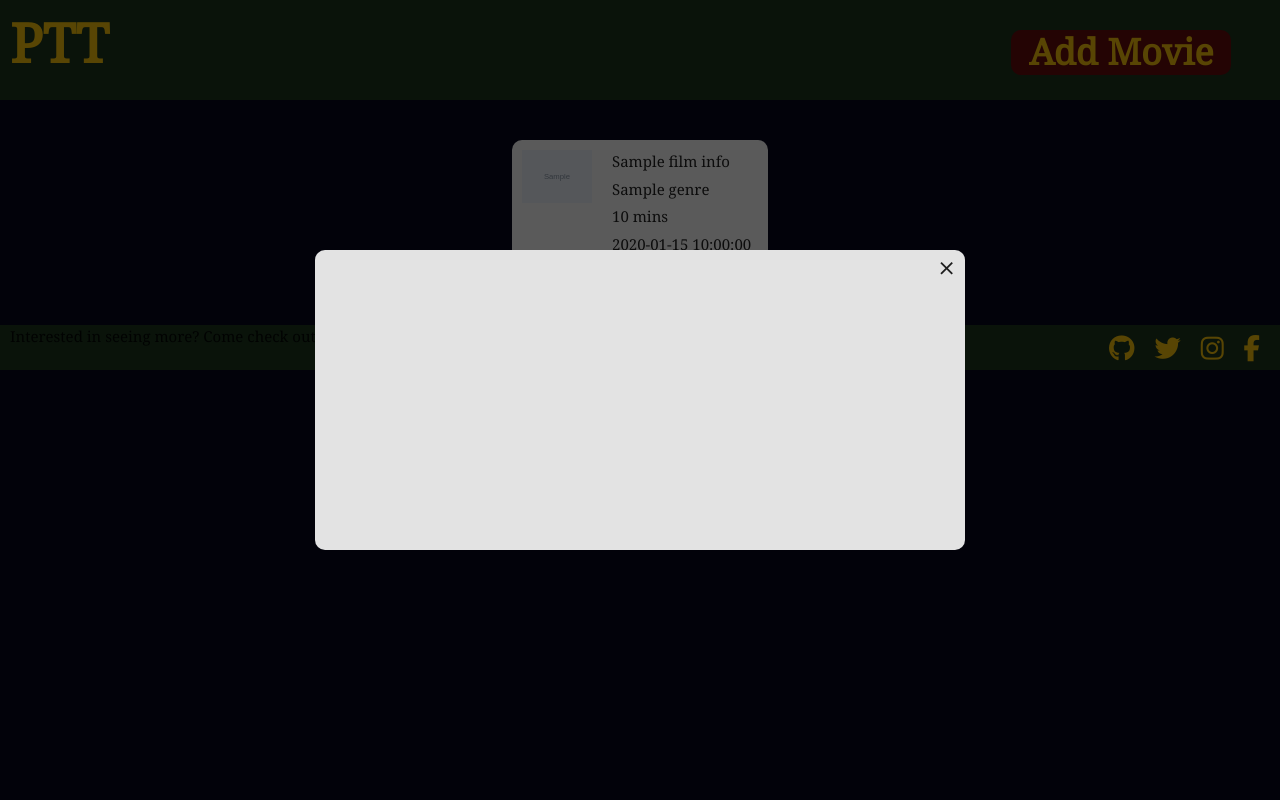
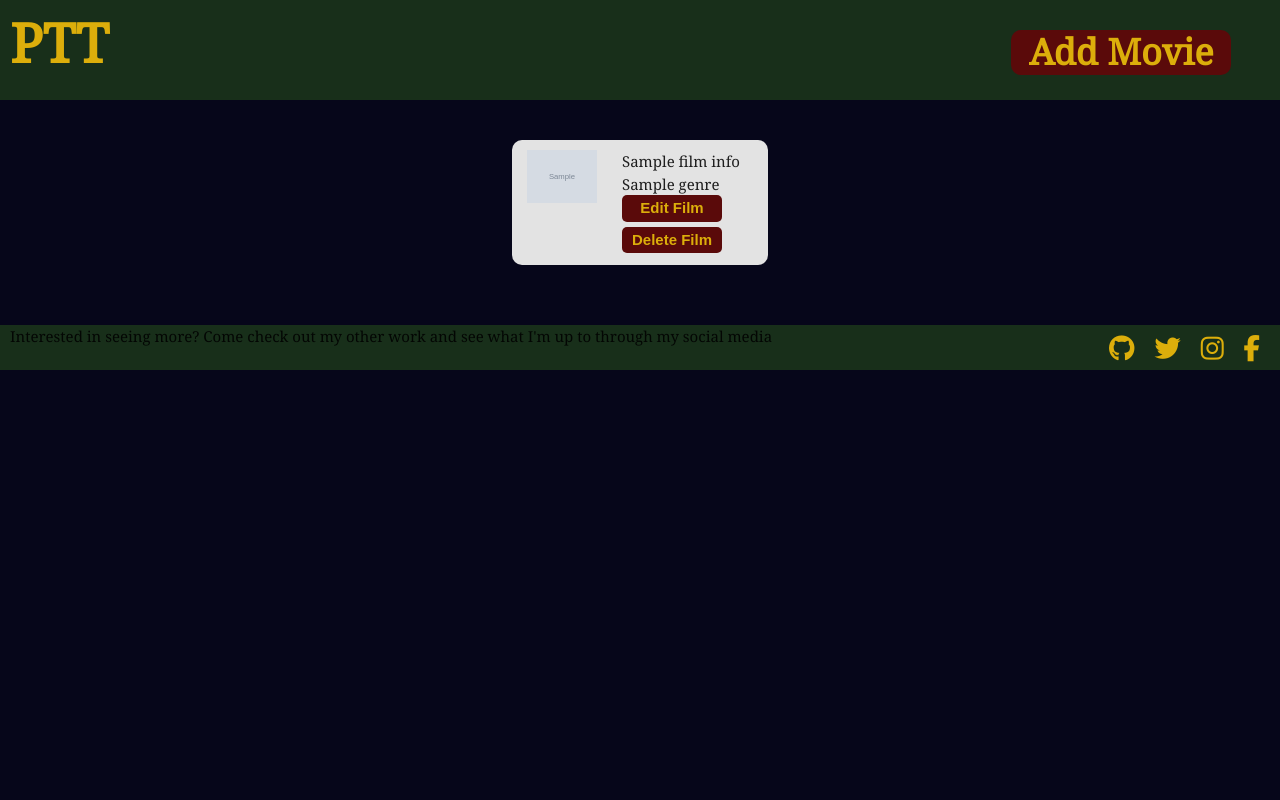
Before and after one commit to OGMyst/milestone-Project-three, a Flask app: page /films in a window 1280 px wide. Run offline with Flask 2, Linux system fonts and the light colour scheme; grey boxes marked "Sample" are stand-in pictures; a database or web service that is not in the repository returns one stand-in record (values such as "Sample title"); some libraries are stand-ins or nearby versions.

Commit message:
Added edit and delete buttons, funtionality to come

```diff
--- a/run.py
+++ b/run.py
@@ -1,7 +1,6 @@
 import os
 from flask import Flask, render_template, url_for, redirect, request
 from flask_pymongo import PyMongo
-from bson.objectid import ObjectId
 
 if os.path.exists("env.py"):
     import env
@@ -38,7 +37,6 @@ def insert_film():
     return redirect(url_for('add_movie'))
 
 
-
 @app.route('/home')
 def filler():
     hello = env
--- a/static/css/style.css
+++ b/static/css/style.css
@@ -211,8 +211,17 @@ textarea{
     background-color: #E3E3E3;
 }
 
+.poster-box{
+    width: 100px;
+    padding: 10px;
+    text-align: center;
+}
+
+.poster-box a{
+    font-size: 100%;
+}
+
 .film-poster{
-    margin: 10px;
     width: 70px;
 }
 
@@ -221,9 +230,33 @@ textarea{
 }
 
 .film-info p{
-    margin: 0 0 5px;
+    margin: 0;
 }
 
+#date-of-film,
+#duration-of-film{
+    display: none;
+}
+
+.change-box{
+    padding-bottom: 5px;
+}
+
+.change-film{
+    width: 100px;
+    background-color: #5A0A0A;
+    padding: 5px;
+    text-align: center;
+    border-radius: 5px;
+}
+
+.change-text{
+    font-family: 'Josefin Sans', sans-serif;
+    font-weight: 600;
+    font-size: 100%;
+    margin: 0 auto;
+    color: #DCAE0B;
+}
 /*------------MODAL------------ */
 #modal-background{
     background: rgba(0, 0, 0, 0.6);
@@ -231,7 +264,7 @@ textarea{
     width:100%;
     position: absolute;
     top: 0;
-    display: flex;
+    display: none;
     justify-content: center;
     align-items: center;
 }
--- a/templates/films.html
+++ b/templates/films.html
@@ -4,15 +4,25 @@
     {% for category in films %}
     <div class="film-card">
         <div class="poster-box">
-            <a href="{{url_for('film_info', film_id=category._id)}}">
+            <a href="">
                 <img class="film-poster" src="{{category.theatrical_poster_url}}" alt="Poster Unavailable"/>
             </a>
         </div>
         <div class="film-info">
-            <p>{{category.film_name}}</p>
-            <p>{{category.genre}}</p>
-            <p>{{category.duration}} mins</p>
-            <p>{{category.release_date}}</p>
+            <p id="name-of-film">{{category.film_name}}</p>
+            <p id="genre-of-film">{{category.genre}}</p>
+            <p id="duration-of-film">{{category.duration}} mins</p>
+            <p id="date-of-film">{{category.release_date}}</p>
+            <div class="change-box">
+                <div class="change-film">
+                    <h1 class="change-text">Edit Film</h1>
+                </div>
+            </div>
+            <div class="change-box">
+                <div class="change-film">
+                    <h1 class="change-text">Delete Film</h1>
+                </div>
+            </div>
         </div>
     </div>
     {% endfor %}
```
Also changed, not shown: static/js/films.js (added).
